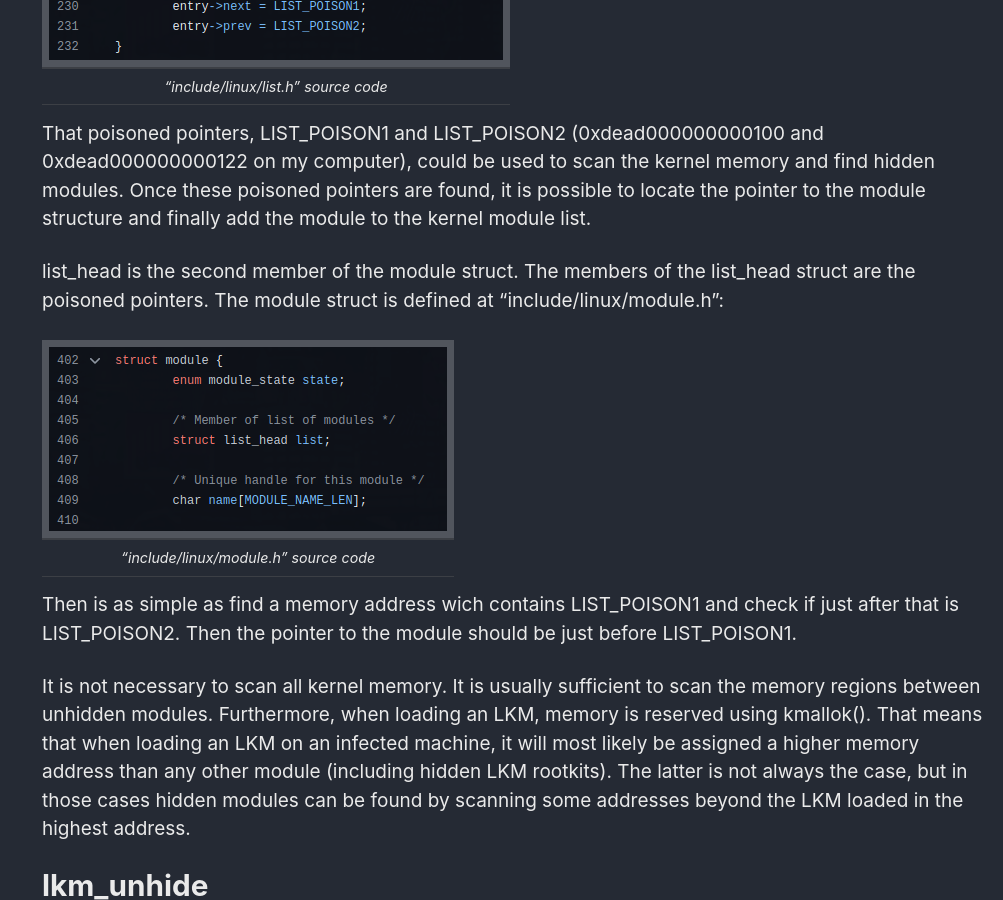
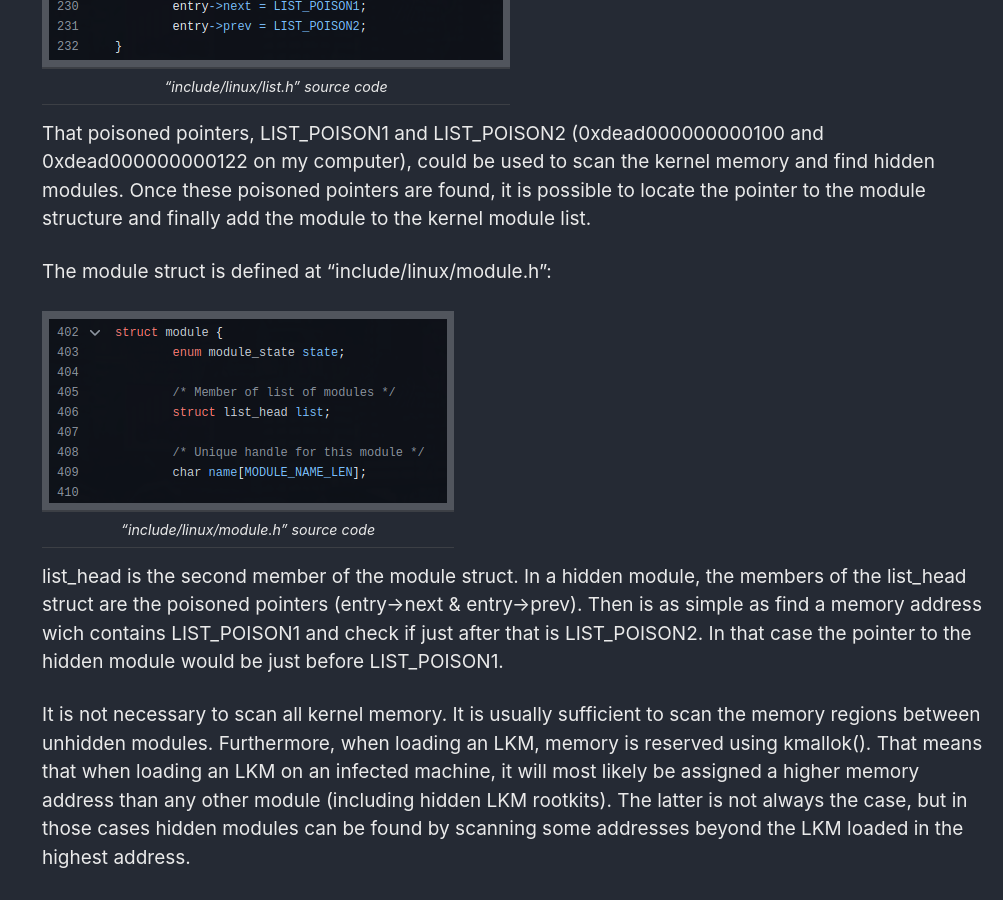
Before and after one commit to sapellaniz/sapellaniz.github.io, a Jekyll site: the page built from _posts/2024-06-18-LKM_unhide.md, in a window 1280 px wide and 900 px high, scrolled down 2016 px. Shown: the whole window, without its empty margins (277-1280 px from the left). Built offline with Jekyll 4.4.1, drawn with Linux system fonts in a browser that asks for light colours; cached includes are drawn as plain includes.

Commit message:
minor changes

```diff
--- a/_posts/2024-06-18-LKM_unhide.md
+++ b/_posts/2024-06-18-LKM_unhide.md
@@ -53,13 +53,13 @@ list_del() function is defined at "include/linux/list.h":
 
 That poisoned pointers, LIST_POISON1 and LIST_POISON2 (0xdead000000000100 and 0xdead000000000122 on my computer), could be used to scan the kernel memory and find hidden modules. Once these poisoned pointers are found, it is possible to locate the pointer to the module structure and finally add the module to the kernel module list.
 
-list_head is the second member of the module struct. The members of the list_head struct are the poisoned pointers. The module struct is defined at "include/linux/module.h":
+The module struct is defined at "include/linux/module.h":
 
 | ![](/assets/images/lkm_unhide/struct_module.png) |
 |:--:|
 | *"include/linux/module.h" source code* |
 
-Then is as simple as find a memory address wich contains LIST_POISON1 and check if just after that is LIST_POISON2. Then the pointer to the module should be just before LIST_POISON1.
+list_head is the second member of the module struct. In a hidden module, the members of the list_head struct are the poisoned pointers (entry->next & entry->prev). Then is as simple as find a memory address wich contains LIST_POISON1 and check if just after that is LIST_POISON2. In that case the pointer to the hidden module would be just before LIST_POISON1.
 
 It is not necessary to scan all kernel memory. It is usually sufficient to scan the memory regions between unhidden modules. Furthermore, when loading an LKM, memory is reserved using kmallok(). That means that when loading an LKM on an infected machine, it will most likely be assigned a higher memory address than any other module (including hidden LKM rootkits). The latter is not always the case, but in those cases hidden modules can be found by scanning some addresses beyond the LKM loaded in the highest address.
 
```
